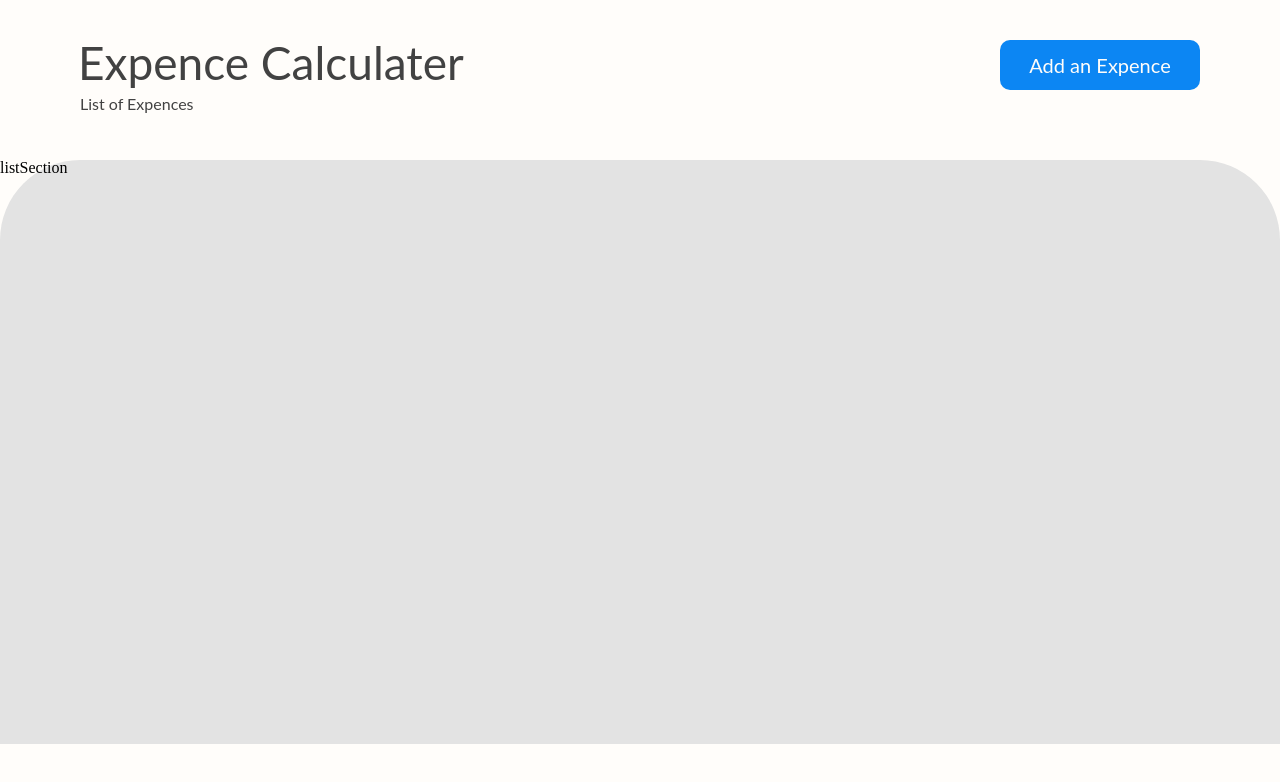
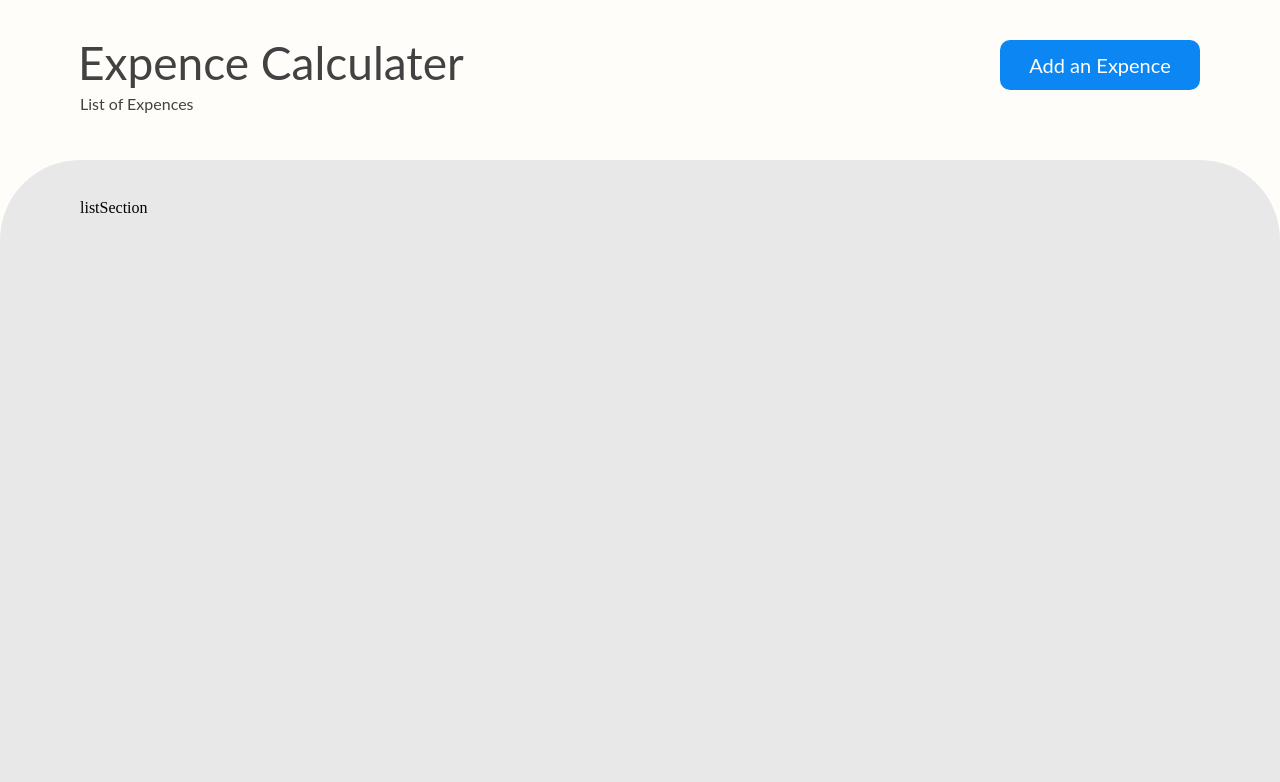
Before and after one commit to bircankut/expense-calculator, a React (Vite) app: page / in a window 1280 px wide. Shown: the top 782 px of the page. Built offline with nearby package versions, Linux system fonts and the light colour scheme.

Commit message:
feat: change some css

```diff
--- a/src/components/list-section/list-section.module.css
+++ b/src/components/list-section/list-section.module.css
@@ -1,5 +1,6 @@
 .listSectionBox {
-    height: 73vh;
+    height: 80vh;
     border-radius: 80px 80px 0 0;
-    background-color: rgb(227, 227, 227);
+    background-color: rgb(233, 232, 232);
+    padding: 40px 80px 0px 80px;
 }
```
